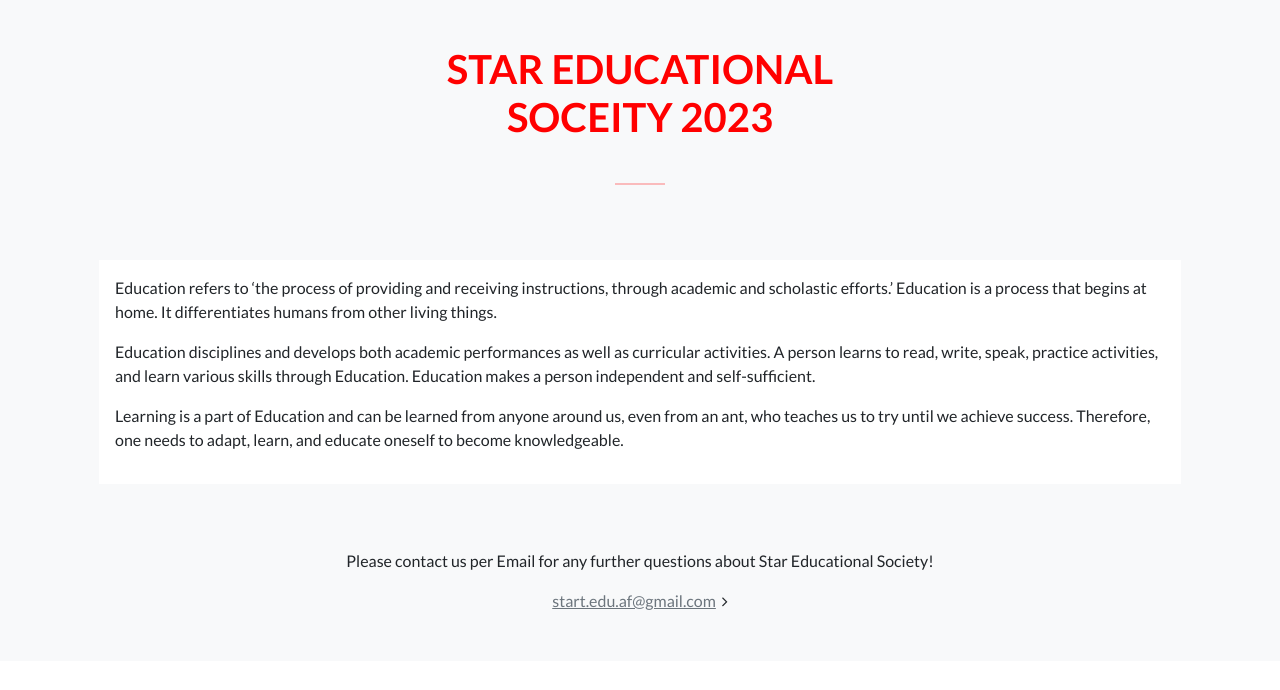
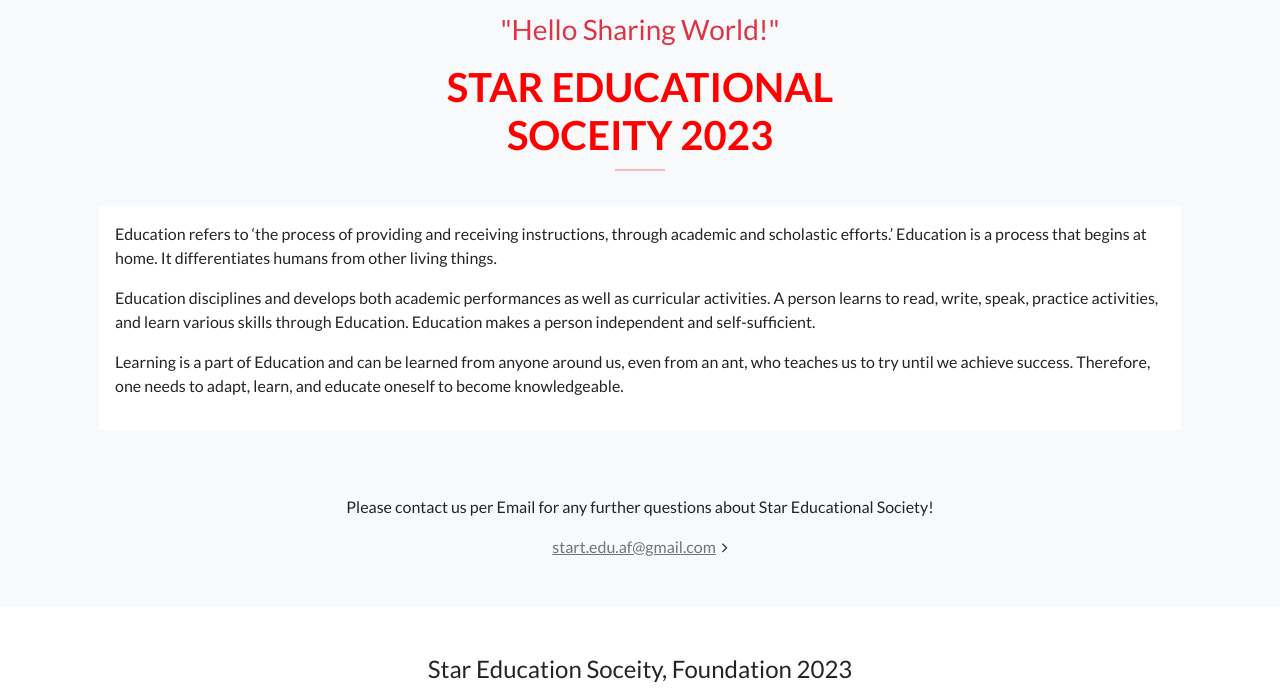
Before and after one commit to Salarhabibi-amir/Star-Education-Society, a website: page about.html in a window 1280 px wide. Shown: the part 103-793 px from the top of the page. Drawn offline with nearby package versions, Linux system fonts and the light colour scheme.

Commit message:
Catomiz Readme file.

```diff
--- a/about.html
+++ b/about.html
@@ -87,9 +87,9 @@
     <!-- Headline section -->
     <div class="container-fluid bg-light">
         <div class="container">
-            <div class="text-center py-5">
+            <div class="text-center py-2">
+                <h3 class="text-danger py-2 d-md-block d-sm-none">"Hello Sharing World!"</h3>
                 <h1 class=" fw-red fw-bolder">STAR EDUCATIONAL <br>SOCEITY 2023</h1>
-                <br>
                 <hr id="hr">
             </div>
             <div class="bg-body m-3 border border-1 border-light p-3 bg-body">
```
Also changed, not shown: README.md.
